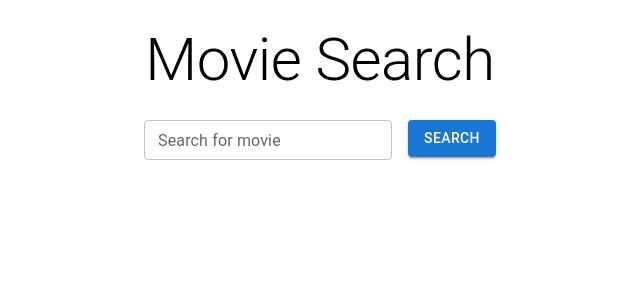
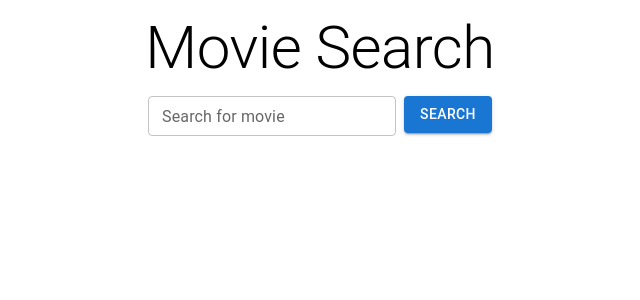
Before and after one commit to rl16432/msa-phase-2-frontend, a React (Create React App) app: page / in a window 1280 px wide. Shown: the top 300 px of the page, without its empty margins (320-960 px from the left). Built offline with nearby package versions, Linux system fonts and the light colour scheme; no server answers.

Commit message:
Adjust global margin/padding

```diff
--- a/src/App.tsx
+++ b/src/App.tsx
@@ -1,7 +1,7 @@
 import React, { useState } from "react";
 import axios from "axios";
 import "./App.css";
-import { Button, Container, TextField, Typography } from "@mui/material";
+import { Box, Button, Container, createTheme, TextField, ThemeProvider, Typography } from "@mui/material";
 
 function App() {
 
@@ -9,10 +9,15 @@ function App() {
   const OMDB_API_BASE_URL = `http://www.omdbapi.com`;
 
   const [searchQuery, setSearchQuery] = useState<string>("");
-  const [movies, setMovies] = useState<undefined | any>(undefined);
+  const [movies, setMovies] = useState<undefined | any>([]);
+
+  const theme = createTheme({
+    spacing: (factor: number) => `${0.25 * factor}rem`
+  })
 
   return (
     <div className="App">
+      <ThemeProvider theme={theme}>
         <Container sx={{ my: 3 }}>
           <Typography variant="h2" sx={{ my: 3 }}>
             Movie Search
@@ -33,6 +38,7 @@ function App() {
             {searchQuery}
           </Typography>
         </Container>
+      </ThemeProvider>
     </div>
   );
 
```
Lines whose indentation alone changed are shown as unchanged.
